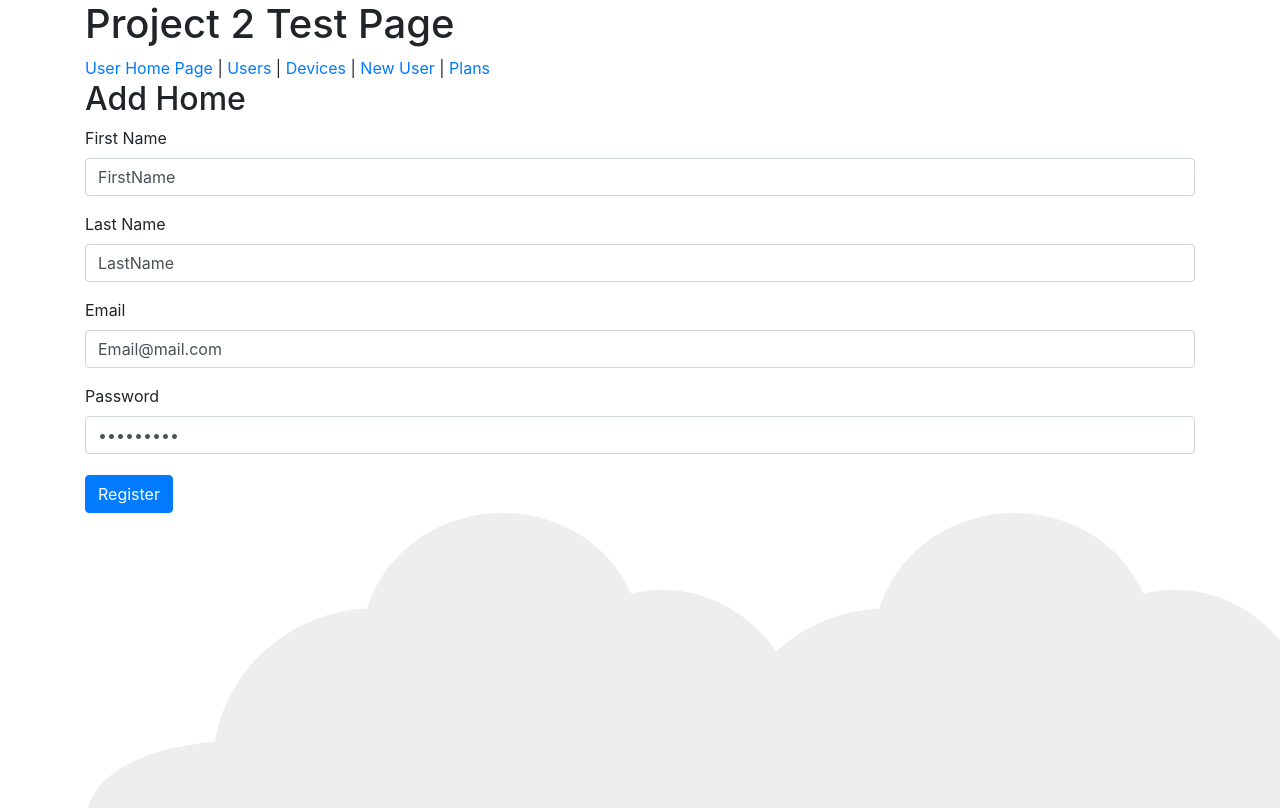
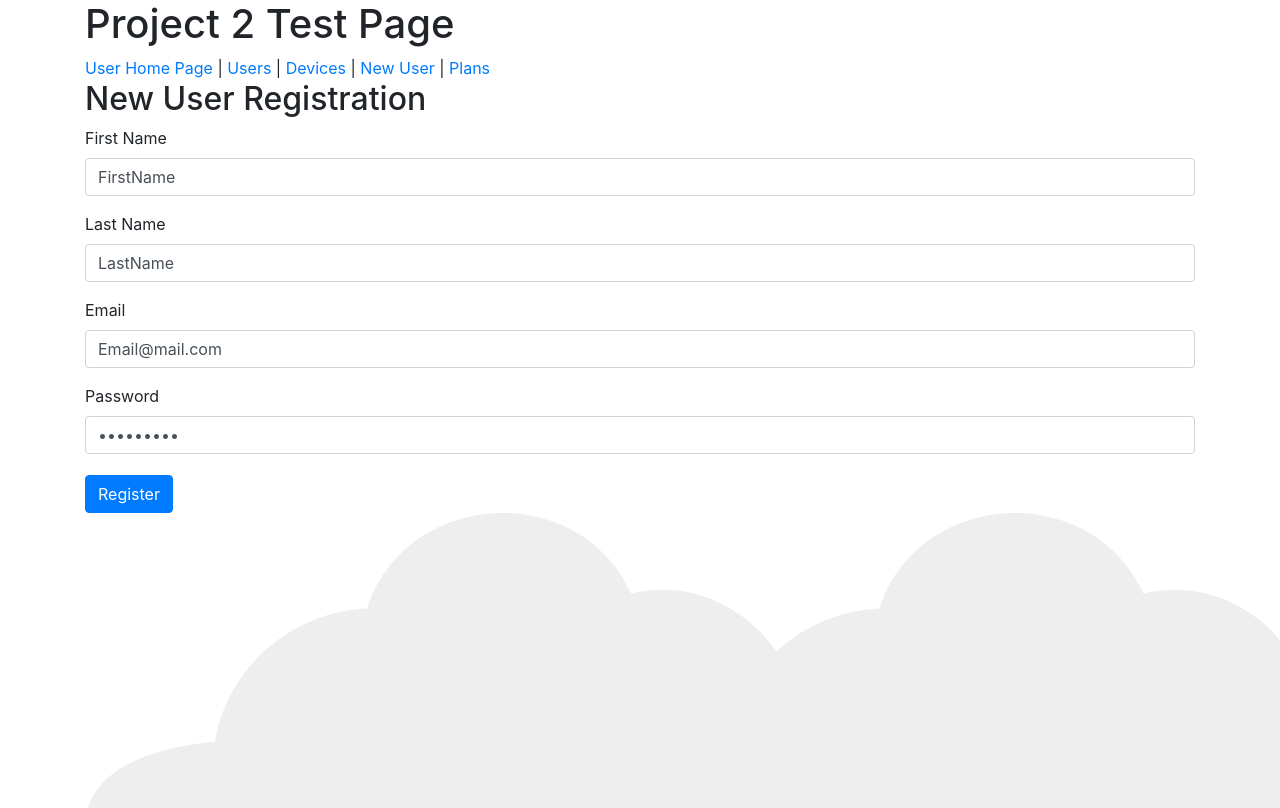
Before and after one commit to emiller-skillstorm/SkillStorm-Project-2-Public, an Angular app in the folder project2-angular/: page /new-user in a window 1280 px wide. Shown: the top 808 px of the page. Built offline with nearby package versions, Linux system fonts and the light colour scheme.

Commit message:
Fixed typo on new user view

```diff
--- a/project2-angular/src/components/new-user/new-user.component.html
+++ b/project2-angular/src/components/new-user/new-user.component.html
@@ -1,5 +1,5 @@
 <div id="new-user-registration">
-    <h2>Add Home</h2>
+    <h2>New User Registration</h2>
     <form id="new-user" (ngSubmit)="registerNewUser()" #userRegistrationForm >
         <div class="form-group">
             <label for="FirstName">First Name</label>
--- a/project2-angular/src/components/new-user/new-user.component.ts
+++ b/project2-angular/src/components/new-user/new-user.component.ts
@@ -29,5 +29,4 @@ export class NewUserComponent implements OnInit {
       }
     });
   }
-
 }
```
